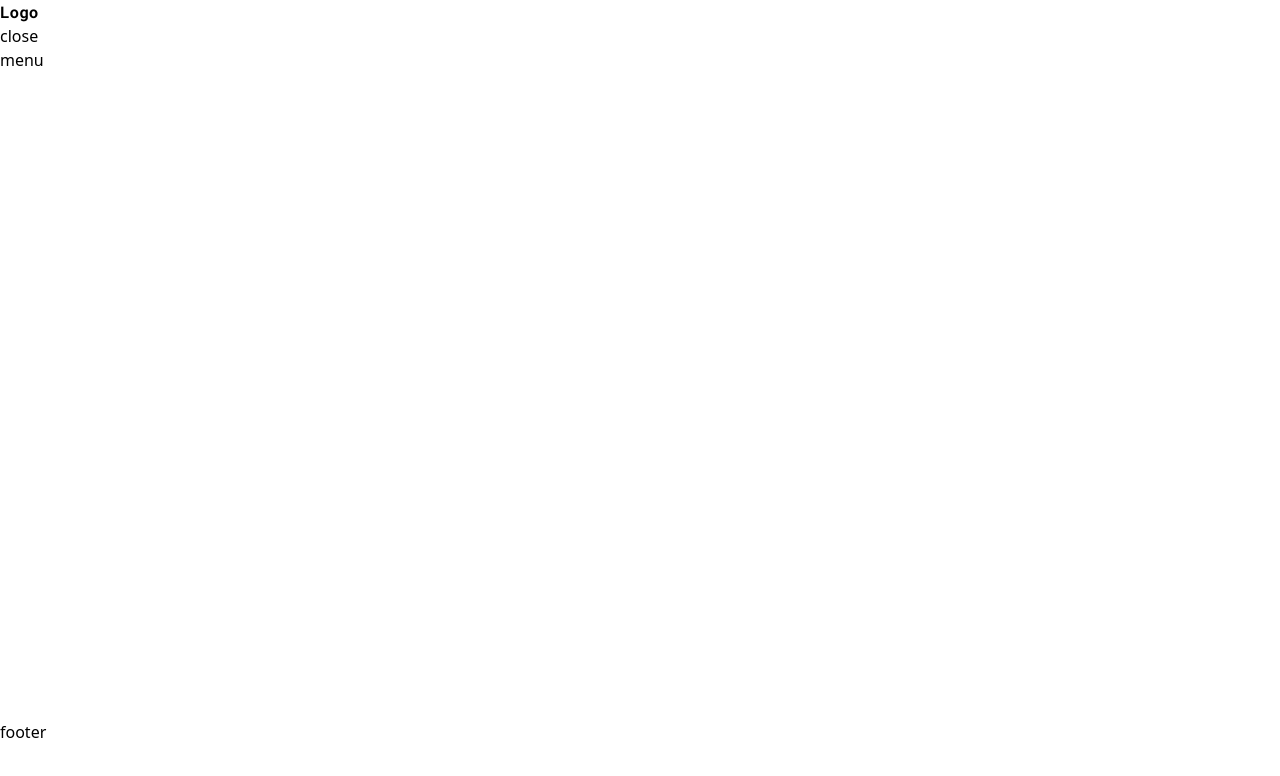
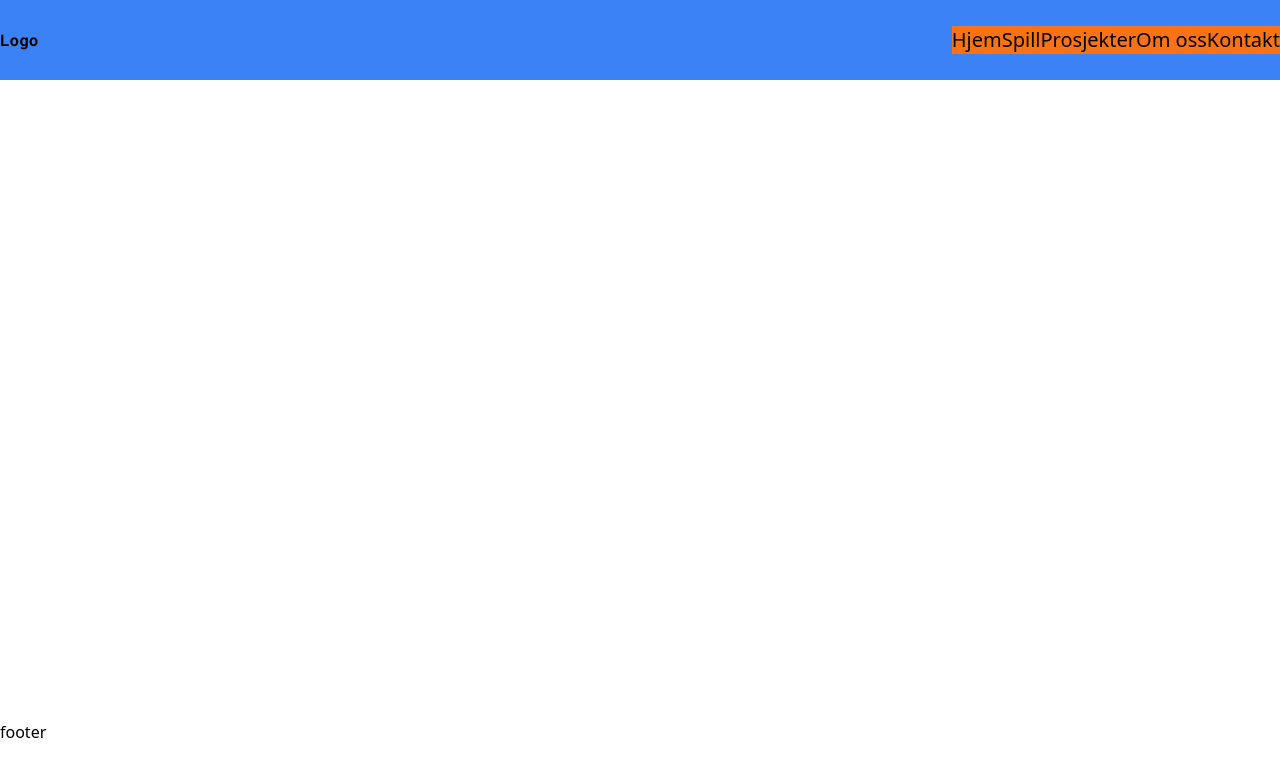
Before and after one commit to jmjjmj994/lovha-vite, a React (Vite) app: page / in a window 1280 px wide. Shown: the top 776 px of the page. Built offline with nearby package versions, Linux system fonts and the light colour scheme; a web font is replaced by a local one.

Commit message:
Navbar is now responsive, navbar closes when user press escape key.

```diff
--- a/src/components/Header/Header.tsx
+++ b/src/components/Header/Header.tsx
@@ -4,10 +4,12 @@ function Header() {
   const [active, handleToggler] = useToggler();
   return (
     <header>
-      <div className='header-wrapper wrapper'>
-      <h1>Logo</h1>
-      <Navbar active={active} handleToggler={handleToggler} />
-      <button onClick={() => handleToggler()}>menu</button>
+      <div className="header-wrapper wrapper h-full bg-blue-500 flex justify-between items-center">
+        <h1>Logo</h1>
+        <Navbar active={active} handleToggler={handleToggler} />
+        <button className="lg:hidden" onClick={() => handleToggler()}>
+          menu
+        </button>
       </div>
     </header>
   );
--- a/src/components/Navbar/Navbar.tsx
+++ b/src/components/Navbar/Navbar.tsx
@@ -1,14 +1,54 @@
+import { useEffect } from 'react';
+import navbarLinks from './NavbarLinks';
 type NavbarProps = {
   active: boolean;
   handleToggler: () => void;
 };
 
 function Navbar({ active, handleToggler }: NavbarProps) {
+  function close() {
+    handleToggler();
+  }
+
+  useEffect(() => {
+    function handleKeyDown(e: KeyboardEvent) {
+      if (e.key === 'Escape' && active) {
+        close();
+      }
+    }
+
+    if (active) {
+      window.addEventListener('keydown', handleKeyDown);
+    }
+
+    return () => {
+      window.removeEventListener('keydown', handleKeyDown);
+    };
+  }, [active]);
+
+  console.log(active);
+
   return (
-    <nav>
-      <div className="navbar-wrapper wrapper">
-        <button onClick={() => handleToggler()}>close</button>
+    <nav
+      className={`bg-orange-500 fixed flex flex-col  right-0 top-0 w-full h-full lg:static lg:w-auto lg:flex-row lg:h-auto ${
+        active ? 'translate-x-0' : 'translate-x-full'
+      }
+      lg:translate-x-0
+      `}
+    >
+      <div className="flex flex-col justify-center h-[5rem] lg:hidden bg-blue-500">
+        <button className="self-end" onClick={() => handleToggler()}>
+          close
+        </button>
       </div>
+
+      <ul className="h-full w-full flex flex-col pl-20 pt-20 lg:pl-0 lg:pt-0 lg:flex-row ">
+        {navbarLinks.map(({ id, label, path }) => (
+          <li className="text-xl mt-12 lg:mt-0" key={id}>
+            <a href={path}>{label}</a>
+          </li>
+        ))}
+      </ul>
     </nav>
   );
 }
--- /dev/null
+++ b/src/components/Navbar/NavbarLinks.ts
@@ -0,0 +1,14 @@
+type NavbarLinks = {
+  id: number;
+  label: string;
+  path: string;
+};
+const navbarLinks: NavbarLinks[] = [
+  { id: 1, label: 'Hjem', path: '/' },
+  { id: 2, label: 'Spill', path: '#' },
+  { id: 3, label: 'Prosjekter', path: '#' },
+  { id: 4, label: 'Om oss', path: '#' },
+  { id: 5, label: 'Kontakt', path: '#' },
+];
+
+export default navbarLinks;
--- a/src/index.css
+++ b/src/index.css
@@ -101,8 +101,7 @@ p {
 /* Wrappers for max-width */
 .header-wrapper {
 }
-.navbar-wrapper {
-}
+
 .main-wrapper {
 }
 .footer-wrapper {
```
